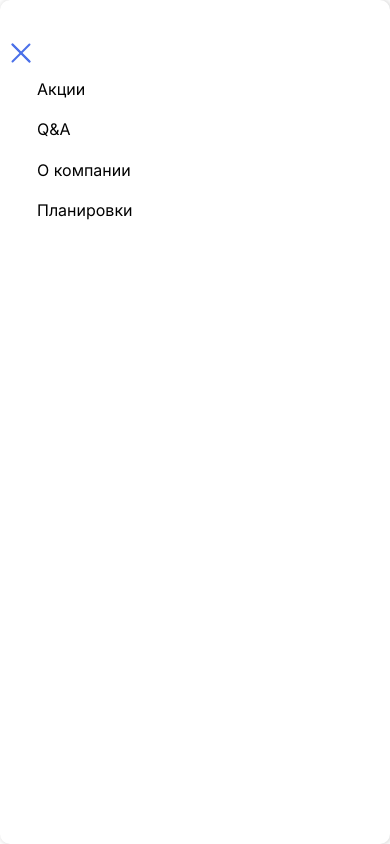
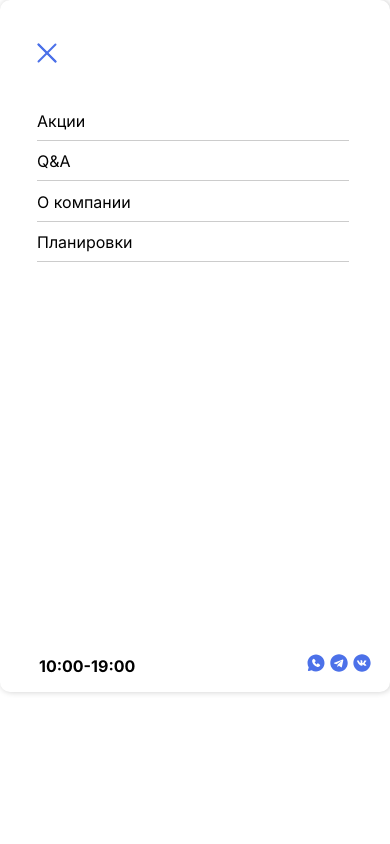
Before and after one commit to Rebroboga/Sampsonievsky, a plain HTML site: page index.html in a window 390 px wide. Both pictures are taken after a click on the label 21 px from the left and 53 px from the top of the page. Drawn offline with Linux system fonts and the light colour scheme.

Commit message:
add first mobile burger menu

```diff
--- a/index.html
+++ b/index.html
@@ -41,6 +41,30 @@
                   </a>
                 </li>
               </ul>
+              <div class="menubox__bottom">
+                <span class="menu__time">
+                  10:00-19:00
+                </span>
+                <div class="social__links">
+                  <ul class="social__list">
+                    <li class="social__item">
+                      <a href="#">
+                        <img src="img/whatsapp.svg" alt="whatsapp">
+                      </a>
+                    </li>
+                    <li class="social__item">
+                      <a href="#">
+                        <img src="img/telegram.svg" alt="telegram">
+                      </a>
+                    </li>
+                    <li class="social__item">
+                      <a href="#">
+                        <img src="img/vk.svg" alt="vk">
+                      </a>
+                    </li>
+                  </ul>
+                </div>
+              </div>
             </div>
           </nav>
           <div class="header__logo">
--- a/scss/style.scss
+++ b/scss/style.scss
@@ -57,7 +57,7 @@ body {
     height: 2px;
     border-radius: 2px;
     background-color: $accent;
-    transition-duration: .25s;
+    transition-duration: .35s;
   }
   & > span::before {
     content: '';
@@ -76,14 +76,42 @@ body {
   top: 0;
   left: -100%;
   width: 100%;
-  height: 100%;
+  height: 82vh;
   margin: 0;
   background-color: #fff;
-  padding: 80px 0;
+  padding: 112px 0 19px;
   list-style: none;
   border-radius: 10px;
   box-shadow: 1px 0px 6px rgba(0, 0, 0, .2);
-  transition-duration: .25s;
+  transition-duration: .35s;
+  &__bottom {
+    visibility: hidden;
+    transition: visibility .15s cubic-bezier(0, -1.65, .5, -3.31);
+  }
+}
+
+.menu__time {
+  position: absolute;
+  bottom: 20%;
+  left: 10%;
+  font-weight: 600;
+}
+
+.social__links {
+  position: absolute;
+  bottom: 20%;
+  right: 5%;
+}
+
+.social__list {
+  margin: 0;
+  display: flex;
+  list-style: none;
+  align-items: center;
+}
+
+.social__item:not(:last-child) {
+  margin-right: 5px;
 }
 
 #menu-toggle {
@@ -91,13 +119,23 @@ body {
 }
 
 .menu__item {
-  display: block;
-  padding: 0 37px;
+  display: inline-block;
+  position: relative;
+  margin: 0 37px;
   color: #000;
   font-size: 16px;
   text-decoration: none;
   font-weight: 400;
-  transition-duration: .25s;
+  transition-duration: .35s;
+  &::before {
+    content: '';
+    position: absolute;
+    bottom: -10px;
+    left: 0;
+    width: 80vw;
+    height: .5px;
+    background-color: rgba(0, 0, 0, 0.20);;
+  }
 }
 
 .menu__list-item:not(:last-child) {
@@ -106,6 +144,8 @@ body {
 
 #menu-toggle:checked ~ .menu-btn > span{
   transform: rotate(45deg);
+  margin-left: 26px;
+  transition: margin .5s ease-in-out;
 }
 
 #menu-toggle:checked ~ .menu-btn > span::before{
@@ -118,9 +158,13 @@ body {
   transform: rotate(90deg);
 }
 
-#menu-toggle:checked ~ .menubox{
+#menu-toggle:checked ~ .menubox {
   visibility: visible;
   left: 0;
+}
+
+#menu-toggle:checked ~ .menubox__bottom {
+  visibility: visible;
 }
 
 .header__bottom-link {
```
Also changed, not shown: css/style.css, img/telegram.svg (added), img/vk.svg (added), img/whatsapp.svg (added), 2 other files.
